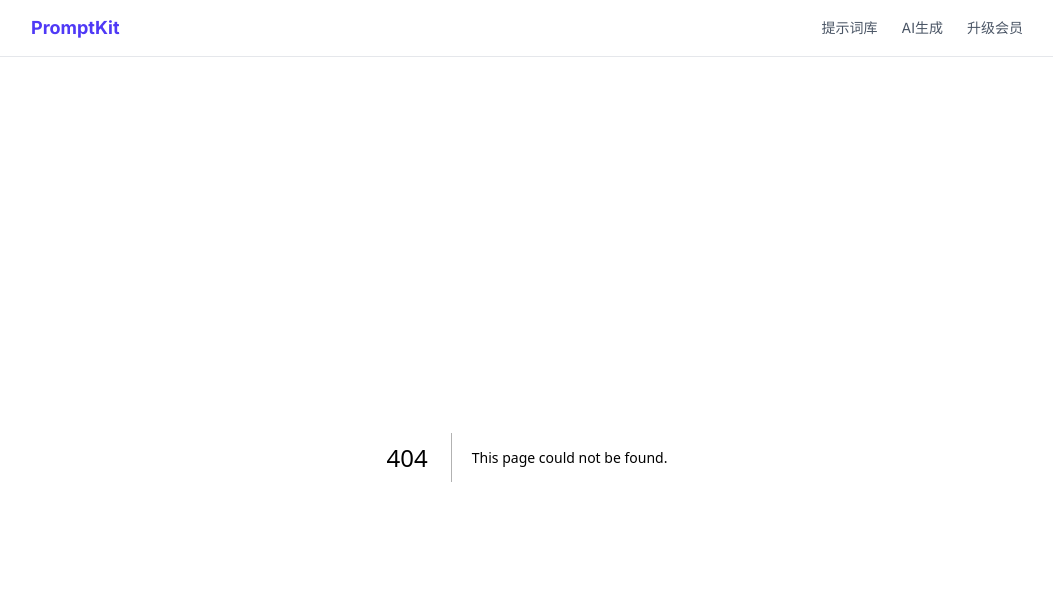
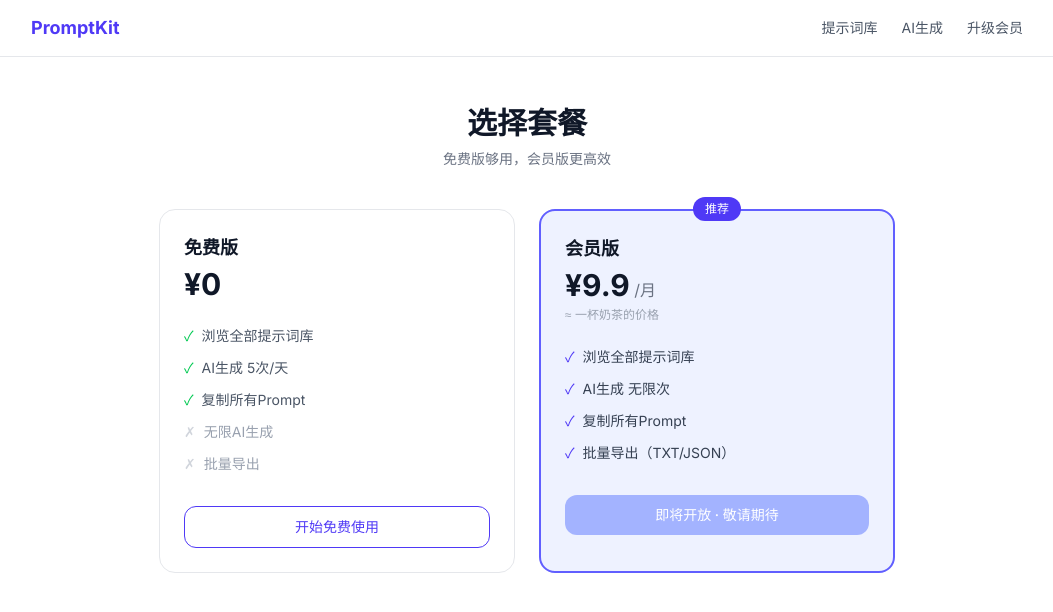
Before and after one commit to zhaomo08/promptkit-zh, a Next.js app: page /pricing in a window 1280 px wide. Before the commit this address had no page. Shown: the top 612 px of the page, without its empty margins (113-1166 px from the left). Built offline with nearby package versions, Linux system fonts and the light colour scheme.

Commit message:
feat: add pricing page (payment integration pending)

```diff
--- /dev/null
+++ b/app/pricing/page.tsx
@@ -0,0 +1,59 @@
+import type { Metadata } from 'next'
+import Link from 'next/link'
+
+export const metadata: Metadata = {
+  title: '升级会员 - PromptKit | 无限AI生成次数',
+  description: '升级PromptKit会员，解锁无限AI Prompt生成次数和高级功能',
+}
+
+export default function PricingPage() {
+  return (
+    <main className="max-w-3xl mx-auto px-4 py-12">
+      <h1 className="text-3xl font-bold text-center text-gray-900 mb-2">选择套餐</h1>
+      <p className="text-center text-gray-500 mb-10 text-sm">
+        免费版够用，会员版更高效
+      </p>
+
+      <div className="grid grid-cols-1 md:grid-cols-2 gap-6">
+        <div className="border border-gray-200 rounded-2xl p-6 bg-white">
+          <h2 className="font-semibold text-lg text-gray-900 mb-1">免费版</h2>
+          <p className="text-3xl font-bold text-gray-900 mb-6">¥0</p>
+          <ul className="space-y-3 text-sm text-gray-600 mb-8">
+            <li className="flex items-center gap-2"><span className="text-green-500">✓</span> 浏览全部提示词库</li>
+            <li className="flex items-center gap-2"><span className="text-green-500">✓</span> AI生成 5次/天</li>
+            <li className="flex items-center gap-2"><span className="text-green-500">✓</span> 复制所有Prompt</li>
+            <li className="flex items-center gap-2"><span className="text-gray-300">✗</span><span className="text-gray-400">无限AI生成</span></li>
+            <li className="flex items-center gap-2"><span className="text-gray-300">✗</span><span className="text-gray-400">批量导出</span></li>
+          </ul>
+          <Link
+            href="/generate"
+            className="block text-center border border-indigo-600 text-indigo-600 py-2.5 rounded-xl text-sm font-medium hover:bg-indigo-50 transition-colors"
+          >
+            开始免费使用
+          </Link>
+        </div>
+
+        <div className="border-2 border-indigo-500 rounded-2xl p-6 bg-indigo-50 relative">
+          <span className="absolute -top-3.5 left-1/2 -translate-x-1/2 bg-indigo-600 text-white text-xs px-3 py-1 rounded-full">
+            推荐
+          </span>
+          <h2 className="font-semibold text-lg text-gray-900 mb-1">会员版</h2>
+          <p className="text-3xl font-bold text-gray-900 mb-1">¥9.9<span className="text-base font-normal text-gray-500"> /月</span></p>
+          <p className="text-xs text-gray-400 mb-6">≈ 一杯奶茶的价格</p>
+          <ul className="space-y-3 text-sm text-gray-700 mb-8">
+            <li className="flex items-center gap-2"><span className="text-indigo-600">✓</span> 浏览全部提示词库</li>
+            <li className="flex items-center gap-2"><span className="text-indigo-600">✓</span> AI生成 无限次</li>
+            <li className="flex items-center gap-2"><span className="text-indigo-600">✓</span> 复制所有Prompt</li>
+            <li className="flex items-center gap-2"><span className="text-indigo-600">✓</span> 批量导出（TXT/JSON）</li>
+          </ul>
+          <button
+            disabled
+            className="w-full bg-indigo-300 text-white py-2.5 rounded-xl text-sm font-medium cursor-not-allowed"
+          >
+            即将开放 · 敬请期待
+          </button>
+        </div>
+      </div>
+    </main>
+  )
+}
```
